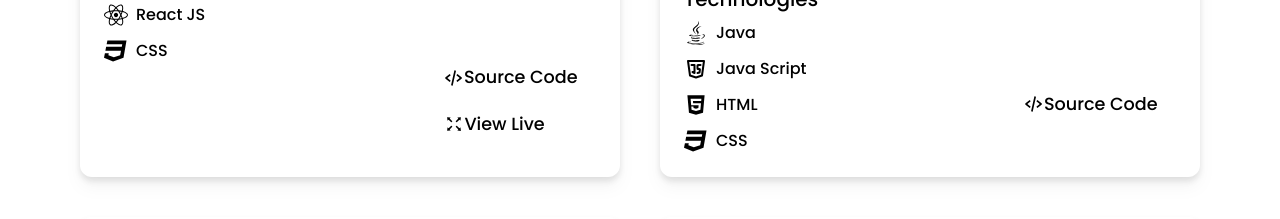
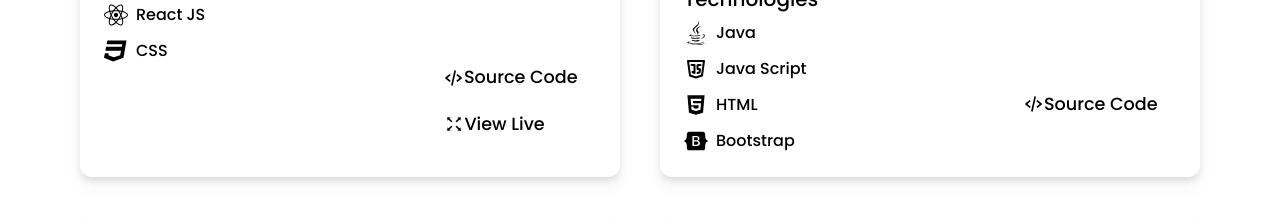
Before and after one commit to DuminduBandara/My_Portfolio, a React (Create React App) app: page /project in a window 1280 px wide. Shown: the part 2020-2239 px from the top of the page. Built offline with nearby package versions, Linux system fonts and the light colour scheme.

Commit message:
Update Project.js

```diff
--- a/src/components/Project.js
+++ b/src/components/Project.js
@@ -129,7 +129,7 @@ const Project = () => {
                 {tName: "Java", icon: <FaJava className="text-2xl"/>},
                 {tName: "Java Script", icon: <TbBrandJavascript className="text-2xl"/>},
                 { tName: "HTML", icon: <AiFillHtml5 className="text-2xl"/>},
-                { tName: "CSS", icon: <FaCss3 className="text-2xl"/>}
+                {tName: "Bootstrap", icon: <FaBootstrap className="text-2xl"/>},
             ]
         },
         {
```
